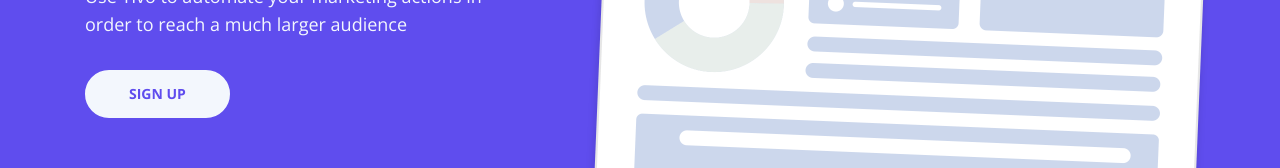
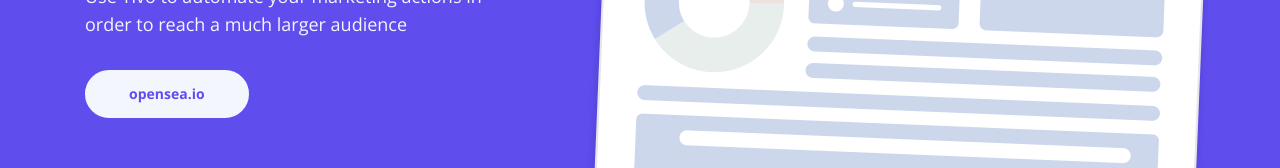
Before and after one commit to digitalspinningtops/digitalspinningtops.github.io, a plain HTML site: page index.html in a window 1280 px wide. Shown: the part 430-598 px from the top of the page. Drawn offline with nearby package versions, Linux system fonts and the light colour scheme.

Commit message:
Update index.html

```diff
--- a/index.html
+++ b/index.html
@@ -108,7 +108,7 @@
                         <div class="text-container">
                             <h1>SaaS App HTML Landing Page</h1>
                             <p class="p-large">Use Tivo to automate your marketing actions in order to reach a much larger audience</p>
-                            <a class="btn-solid-lg page-scroll" href="sign-up.html">SIGN UP</a>
+                            <a class="btn-solid-lg page-scroll" href="https://opensea.io/collection/digital-spinning-tops">opensea.io</a>
                         </div> <!-- end of text-container -->
                     </div> <!-- end of col -->
                     <div class="col-lg-6 col-xl-7">
```
